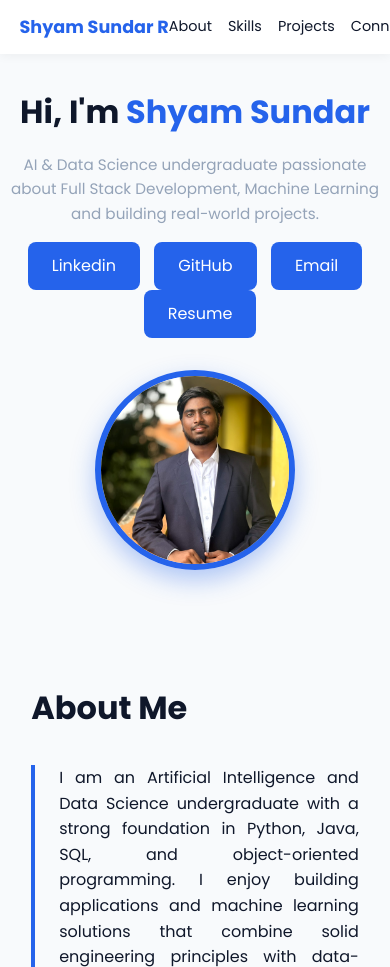
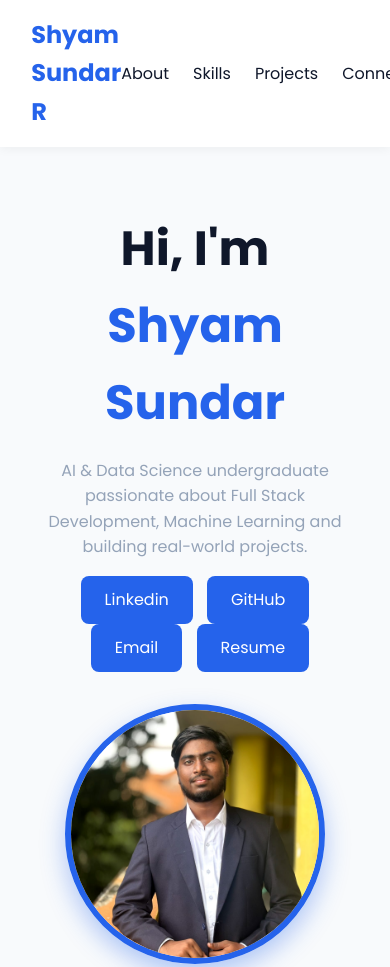
Before and after one commit to shyamsundar-r/shyamsundar.github.io, a plain HTML site: page index.html in a window 390 px wide. Shown: the top 967 px of the page. Drawn offline with Linux system fonts and the light colour scheme.

Commit message:
Refactor index.html for improved structure and style

```diff
--- a/index.html
+++ b/index.html
@@ -30,11 +30,7 @@ nav {
   box-shadow: 0 2px 10px rgba(0,0,0,0.05);
   z-index: 1000;
 }
-nav h2 {
-  color: var(--primary);
-  white-space: nowrap;
-  font-size: 1.1rem;
-}
+nav h2 { color: var(--primary); }
 nav ul { list-style: none; display: flex; gap: 1.5rem; }
 nav ul li a:hover { color: var(--primary); }
 
@@ -46,8 +42,7 @@ section { padding: 4rem 8%; }
   display: grid;
   grid-template-columns: 1fr 1fr;
   align-items: center;
-  min-height: auto;
-  padding: 3rem 0;
+  min-height: 90vh;
 }
 .hero h1 { font-size: 3rem; }
 .hero span { color: var(--primary); }
@@ -128,50 +123,9 @@ footer {
 }
 
 @media(max-width: 768px) {
-
-  nav {
-    padding: 0.8rem 5%;
-  }
-
-  nav ul {
-    gap: 1rem;
-    font-size: 0.9rem;
-  }
-
-  .hero {
-    grid-template-columns: 1fr;
-    text-align: center;
-    min-height: auto;
-    padding-top: 2rem;
-  }
-
-  .hero h1 {
-    font-size: 2rem;
-  }
-
-  .hero p {
-    font-size: 0.95rem;
-  }
-
-  .profile {
-    width: 200px;
-    height: 200px;
-    margin: 2rem auto 0;
-  }
-
-  .hero-buttons {
-  display: flex;
-  gap: 10px;
-  margin-top: 1rem;
-  flex-wrap: wrap;
- }
-
- .hero-buttons .btn {
-  flex: 1 1 45%;
-  text-align: center;
- }
+  .hero { grid-template-columns: 1fr; text-align: center; }
+  .profile { margin: 2rem auto 0; }
 }
-
 
   </style>
 </head>
```
